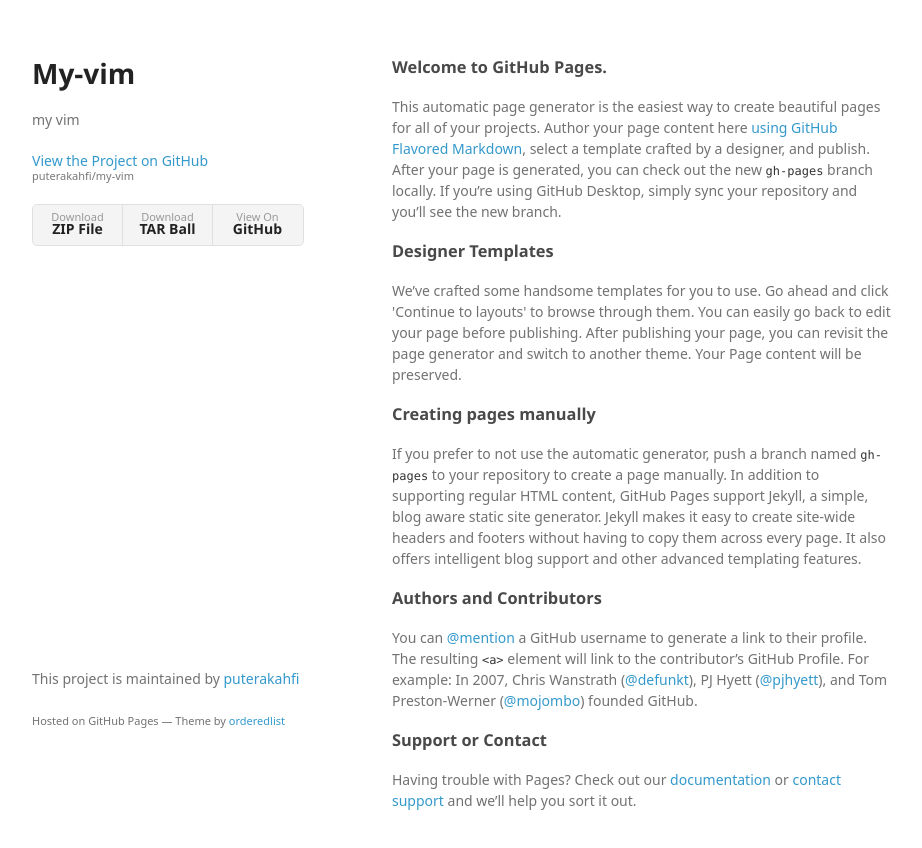
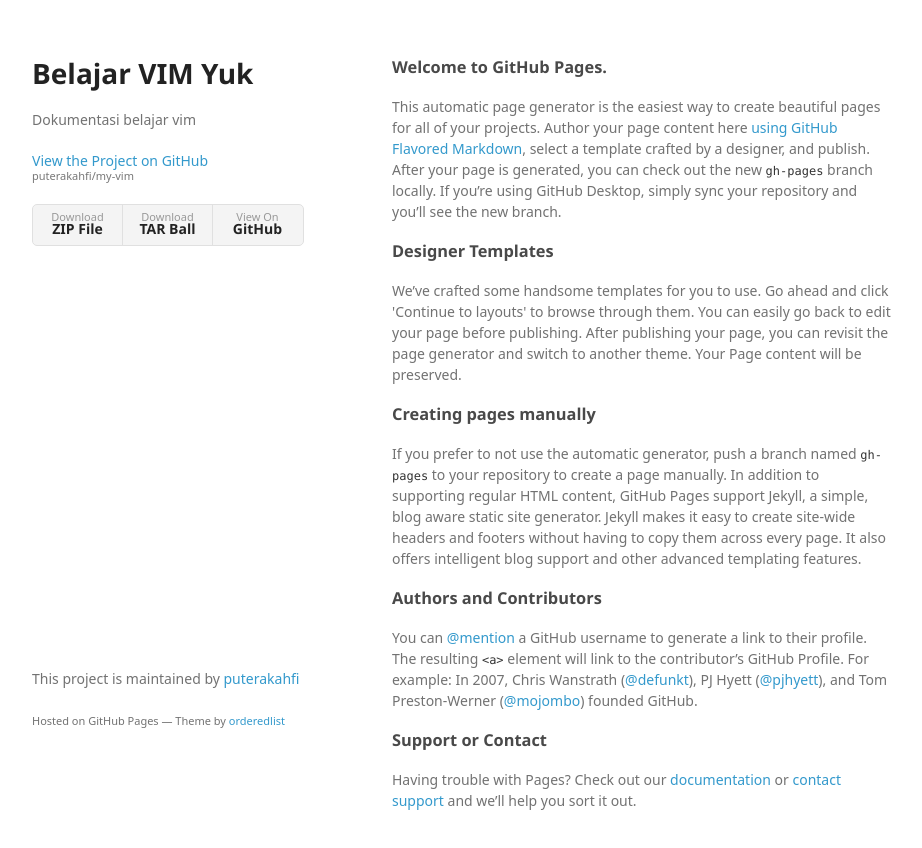
Before and after one commit to puterakahfi/learn-vim, a website: page index.html in a window 1280 px wide. Shown: the whole page, without its empty margins (178-1100 px from the left). Drawn offline with Linux system fonts and the light colour scheme; a web font is replaced by a local one.

Commit message:
update template

```diff
--- a/index.html
+++ b/index.html
@@ -15,8 +15,8 @@
   <body>
     <div class="wrapper">
       <header>
-        <h1>My-vim</h1>
-        <p>my vim </p>
+        <h1>Belajar VIM Yuk</h1>
+        <p>Dokumentasi belajar vim </p>
 
         <p class="view"><a href="https://github.com/puterakahfi/my-vim">View the Project on GitHub <small>puterakahfi/my-vim</small></a></p>
 
```
